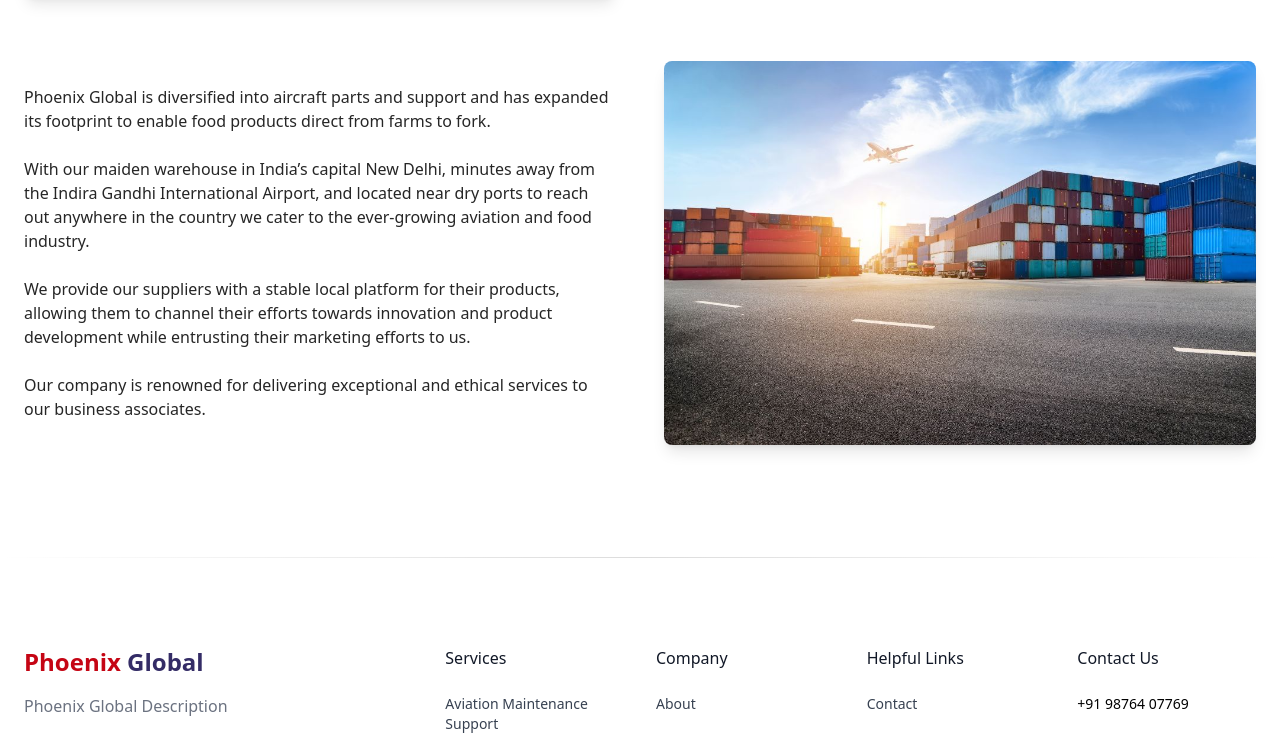
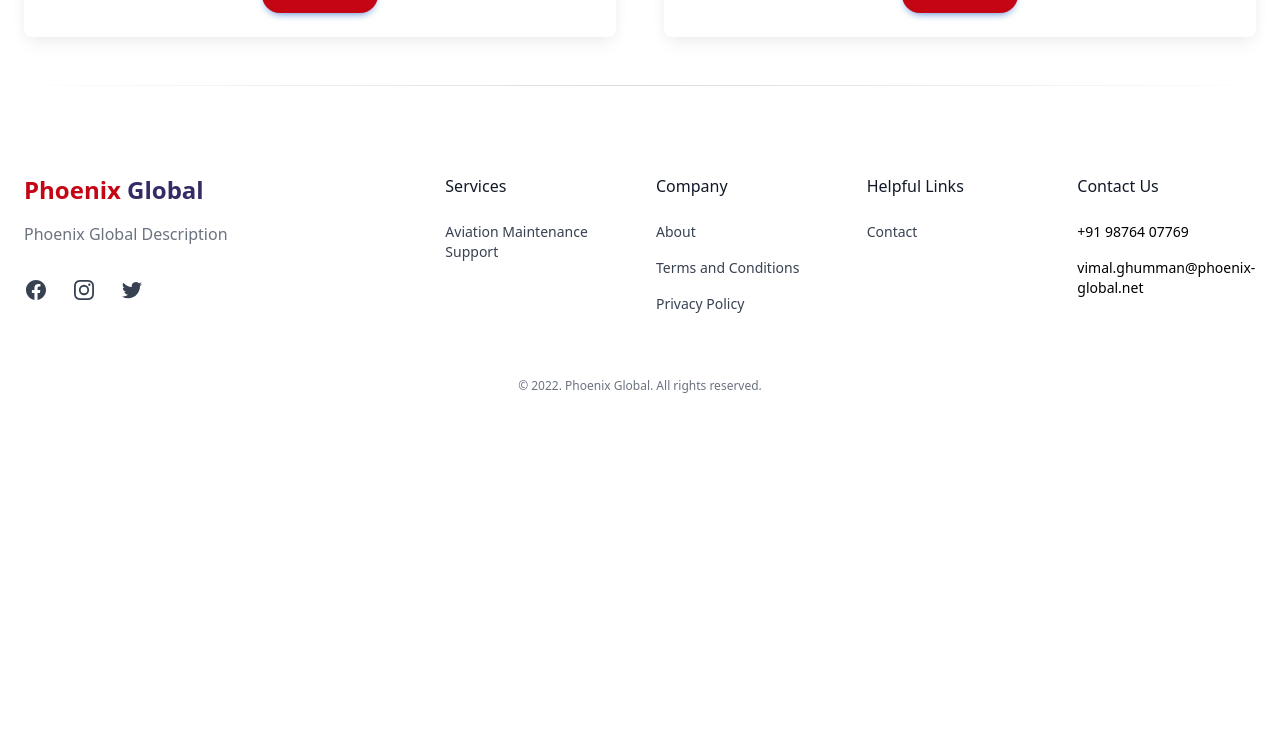
Before and after one commit to gpbhupinder/pglobal, an Astro site: page / in a window 1280 px wide. Shown: the part 1936-2669 px from the top of the page. After the commit the page ends 2394 px from the top, so only its background shows below. Built offline with nearby package versions, Linux system fonts and the light colour scheme; Astro itself is replaced by a stand-in of ours.

Commit message:
New Updates
Home sections, images

```diff
--- a/src/components/Hero.astro
+++ b/src/components/Hero.astro
@@ -2,9 +2,9 @@
   <div class="container mt-28 max-w-full mx-auto text-center">
     <div class="carousel w-auto text-center relative">
       <!-- Carousel Images -->
-      <img src="h1.png" class="w-full h-full object-cover" />
-      <img src="h3.jpg" class="w-full h-full object-cover" />
-      <img src="wallnuts-full-bg.jpg" class="w-full h-full object-cover" />
+      <img src="/h1.png" class="w-full h-full object-cover" />
+      <img src="/h3.jpg" class="w-full h-full object-cover" />
+      <img src="/wallnuts-full-bg.jpg" class="w-full h-full object-cover" />
       <!-- Carousel Overlay Text  -->
       <div
         class="absolute flex flex-wrap flex-col justify-center items-center mt-24 mx-auto left-0 right-0 width-50 translate-x-50% text-center"
--- a/src/components/HomeAbout.astro
+++ b/src/components/HomeAbout.astro
@@ -38,50 +38,5 @@
         </p>
       </div>
     </div>
-    <!-- About block 2 -->
-    <div class="mb-16 flex flex-wrap lg:flex-row-reverse">
-      <div
-        class="mb-6 w-full shrink-0 grow-0 basis-auto lg:mb-0 lg:w-6/12 lg:pl-6"
-      >
-        <div
-          class="ripple relative overflow-hidden rounded-lg bg-cover bg-[50%] bg-no-repeat shadow-lg"
-          data-te-ripple-init
-          data-te-ripple-color="light"
-        >
-          <img
-            loading="lazy"
-            src="/h4.jpg"
-            class="w-full h-80 xl:h-96"
-            alt="Louvre"
-          />
-        </div>
-      </div>
-
-      <div
-        class="w-full my-auto mx-auto shrink-0 grow-0 basis-auto lg:w-6/12 lg:pr-6"
-      >
-        <p class="mb-6 text-neutral-800">
-          Phoenix Global is diversified into aircraft parts and support and has
-          expanded its footprint to enable food products direct from farms to
-          fork.
-        </p>
-        <p class="mb-6 text-neutral-800">
-          With our maiden warehouse in India’s capital New Delhi, minutes away
-          from the Indira Gandhi International Airport, and located near dry
-          ports to reach out anywhere in the country we cater to the
-          ever-growing aviation and food industry.
-        </p>
-        <p class="mb-6 text-neutral-800">
-          We provide our suppliers with a stable local platform for their
-          products, allowing them to channel their efforts towards innovation
-          and product development while entrusting their marketing efforts to
-          us.
-        </p>
-        <p class="text-neutral-800">
-          Our company is renowned for delivering exceptional and ethical
-          services to our business associates.
-        </p>
-      </div>
-    </div>
   </div>
 </section>
--- a/src/components/Nutrition.astro
+++ b/src/components/Nutrition.astro
@@ -19,7 +19,7 @@
       <h2 class="text-xl font-bold py-4">Build your defense against Cancer</h2>
       <img
         loading="lazy"
-        src="/nutrition-cancer-1-1.jpg"
+        src="/nutrition-food.jpg"
         class="h-64 lg:h-80 rounded-lg w-full"
         alt=""
       />
--- a/src/pages/index.astro
+++ b/src/pages/index.astro
@@ -18,6 +18,9 @@ import "@fontsource/merriweather";
     <link rel="icon" type="image/svg+xml" href="/favicon.svg" />
     <meta name="viewport" content="width=device-width" />
     <meta name="generator" content={Astro.generator} />
+    <link rel="preload" href="/h1.png" as="image" />
+    <link rel="preload" href="/h3.jpg" as="image" />
+
     <title>Phoenix Global</title>
   </head>
   <body>
@@ -26,11 +29,11 @@ import "@fontsource/merriweather";
     </header>
     <main>
       <Hero />
-      <Services />
+      <HomeAbout />
       <hr
         class="my-6 h-px border-t-0 bg-transparent bg-gradient-to-r from-transparent via-neutral-500 to-transparent opacity-25"
       />
-      <HomeAbout />
+      <Services />
       <hr
         class="my-6 h-px border-t-0 bg-transparent bg-gradient-to-r from-transparent via-neutral-500 to-transparent opacity-25"
       />
--- a/src/styles/global.css
+++ b/src/styles/global.css
@@ -30,7 +30,7 @@
 	background-image: url("/wallnuts-full-bg.jpg");
 }
 .bg-globe{
-	background: url("/globe-bg.jpg") no-repeat;
+	background: url("/left-globe-bg.png") no-repeat;
 }
 h1, h2 {
   font-family: merriweather;
```
Also changed, not shown: public/globe-bg.jpg (deleted), public/left-globe-bg.png (added), public/nutrition-food.jpg (added), public/walnut-heart-health.jpg.
